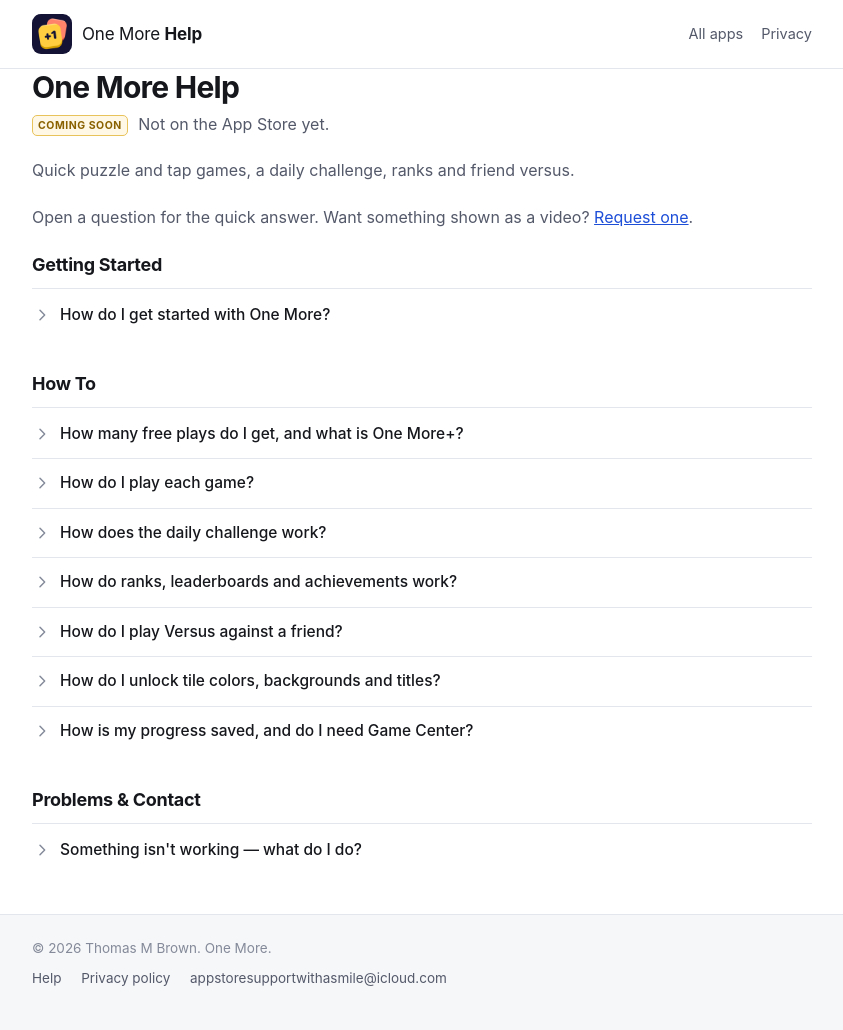
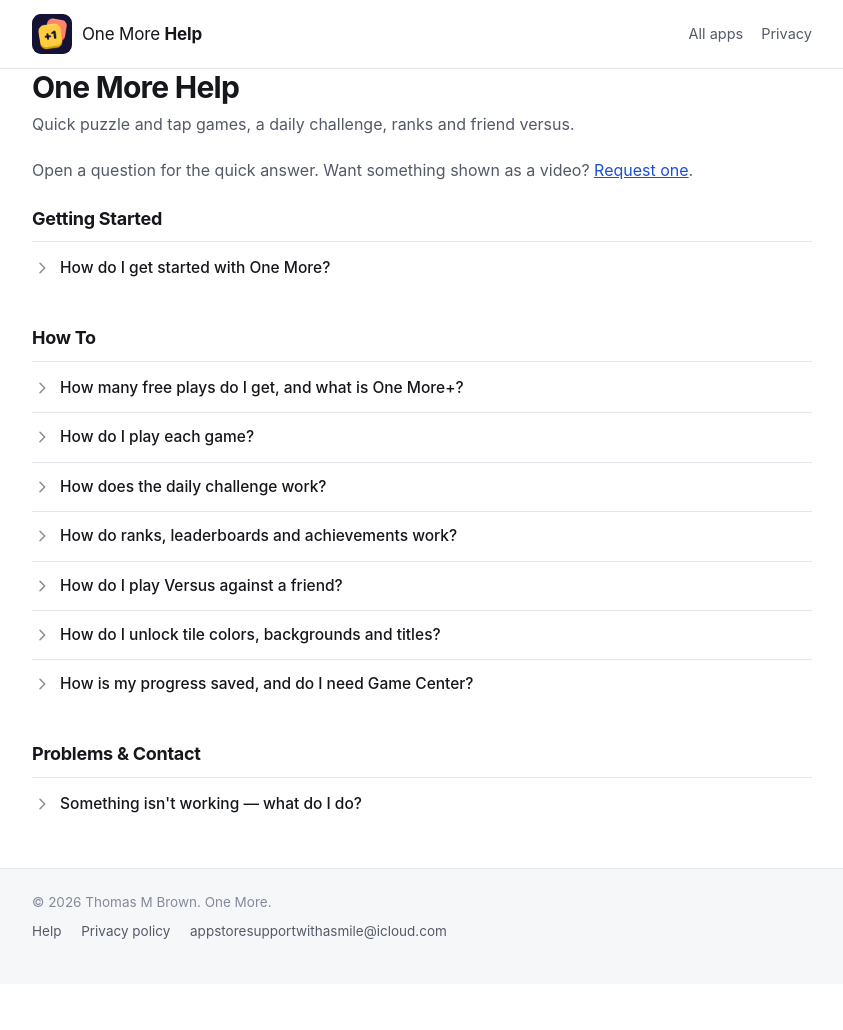
Before and after one commit to mytombrown/team-assist-help, a Jekyll site: the page built from onemore/index.html, in a window 1280 px wide. Shown: the whole page, without its empty margins (218-1061 px from the left). Built offline with Jekyll 4.4.1, drawn with Linux system fonts in a browser that asks for light colours; after the commit the page ends 984 px from its top, so only the background shows below that; part of the change alters nothing that is shown.

Commit message:
One More is live: drop Coming soon
Co-Authored-By: Claude Opus 5.5 <noreply@anthropic.com>

```diff
--- a/_data/apps.yml
+++ b/_data/apps.yml
@@ -17,7 +17,6 @@
   icon: /assets/icons/onemore.png
   blurb: Quick puzzle and tap games, a daily challenge, ranks and friend versus.
   privacy: https://legal.mytombrown.com/one-more/privacy/
-  soon: true
 - id: squishywordclimb
   name: Squishy Word Climb
   icon: /assets/icons/squishywordclimb.png
```
